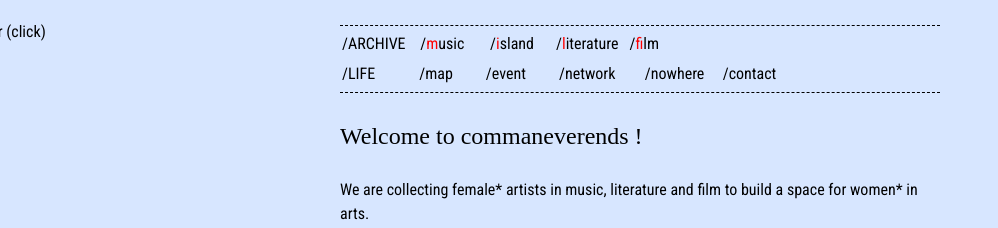
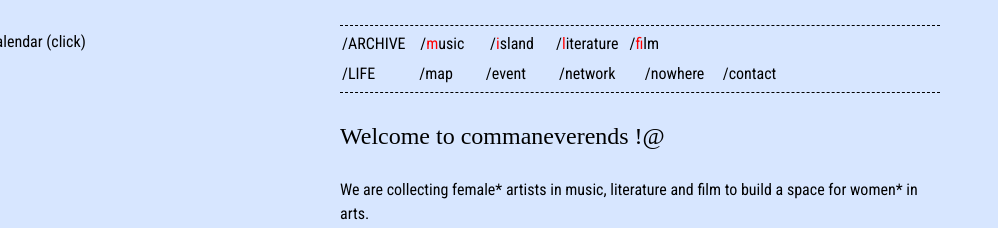
Before and after one commit to jeonghihi/commaneverends.github.io, a Jekyll site: the page built from index.md, in a window 1280 px wide, cut to the strip 0-402 px from the top of the page. Shown: the top 228 px of the strip, without its empty margins (0-998 px from the left). Built offline with Jekyll 4.4.1, drawn with Linux system fonts in a browser that asks for light colours; some web fonts are replaced.

Commit message:
Update index.md

```diff
--- a/index.md
+++ b/index.md
@@ -19,7 +19,7 @@
 
 .divLeft {float: left; width:100%; height: min-content; margin:0 0 0 10; overflow: hidden; background-color: #BC9FF;}
 .divRight {float: right; width: 100%; height: 480px; margin:0 0 0 10; background-color: #BC9FF;}
-.divThird {position: fixed; top: 10px; right: 80px; width: 100%; heigt: min-content; margin:10px; }
+.divThird {position: fixed; top: 20px; right: 40px; width: 100%; heigt: min-content; margin:10px; }
 .div-title-left{
     font-family: 'Saira Stencil One', cursive;
     font-size: 24px;
@@ -38,7 +38,7 @@
 
 <div class="divLeft">
 
-<div class ="div-title-left"> Welcome to commaneverends ! </div>
+<div class ="div-title-left"> Welcome to commaneverends !@ </div>
 <br/>
 We are collecting female* artists in music, literature and film to build a space for women* in arts. <br/>
 Comma Never Ends is an interactive archive, you can add your favourite artists. <br/>
```
